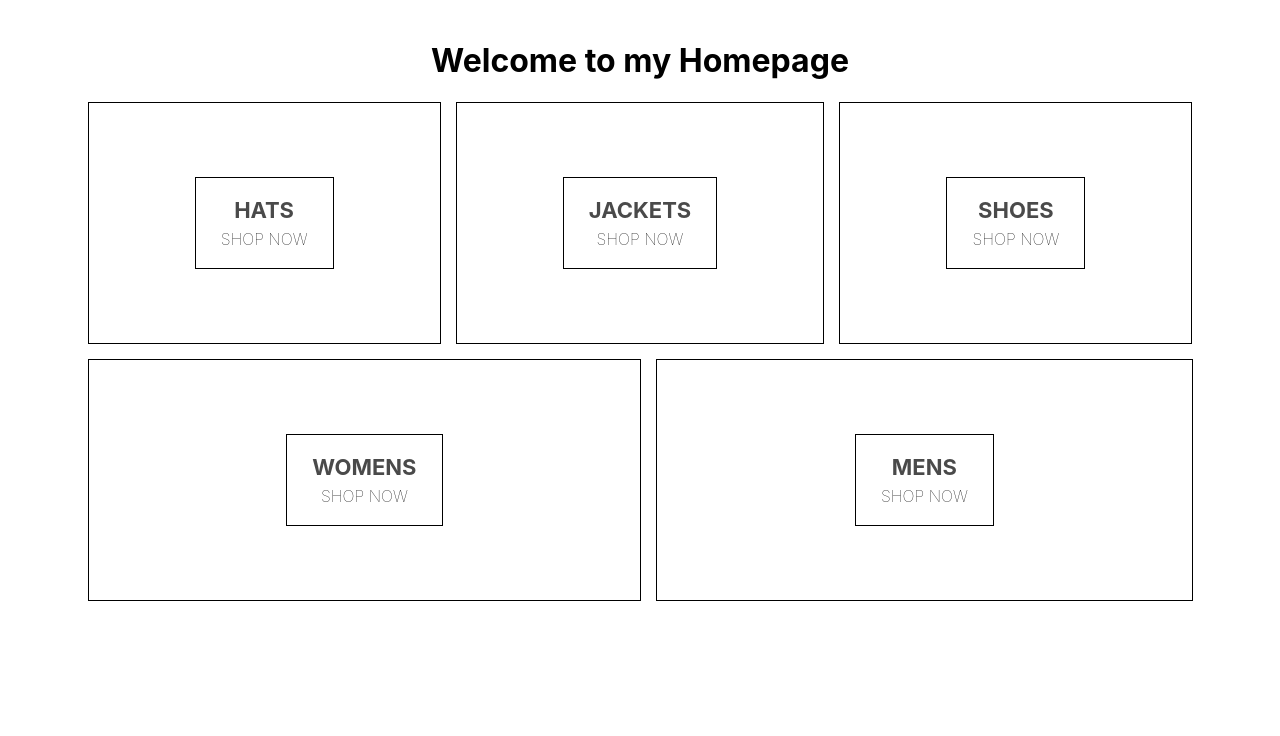
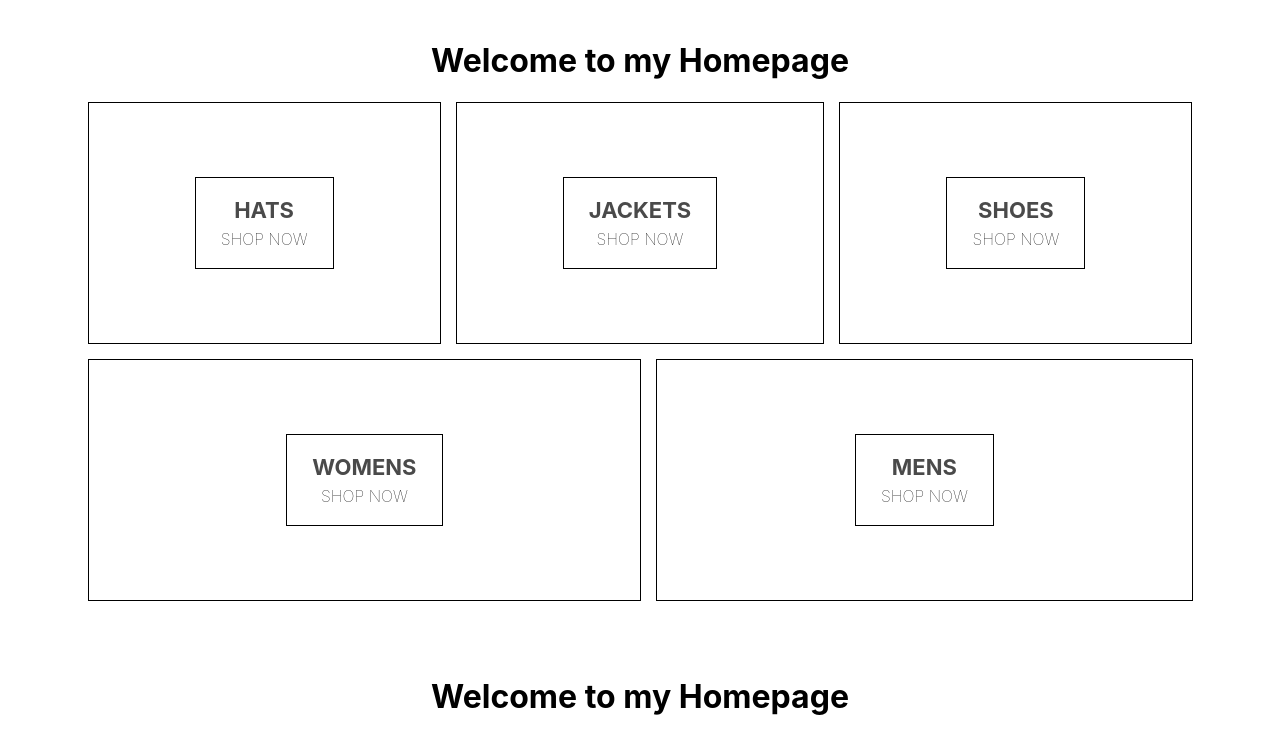
Before and after one commit to LuisTejedaS/crwn-clothing, a React (Create React App) app: page / in a window 1280 px wide. Shown: the top 736 px of the page. Built offline with nearby package versions, Linux system fonts and the light colour scheme.

Commit message:
from terminal

```diff
--- a/src/App.js
+++ b/src/App.js
@@ -6,6 +6,7 @@ function App() {
   return (
     <div>
       <HomePage></HomePage>
+      <HomePage></HomePage>
     </div>
   );
 }
```
